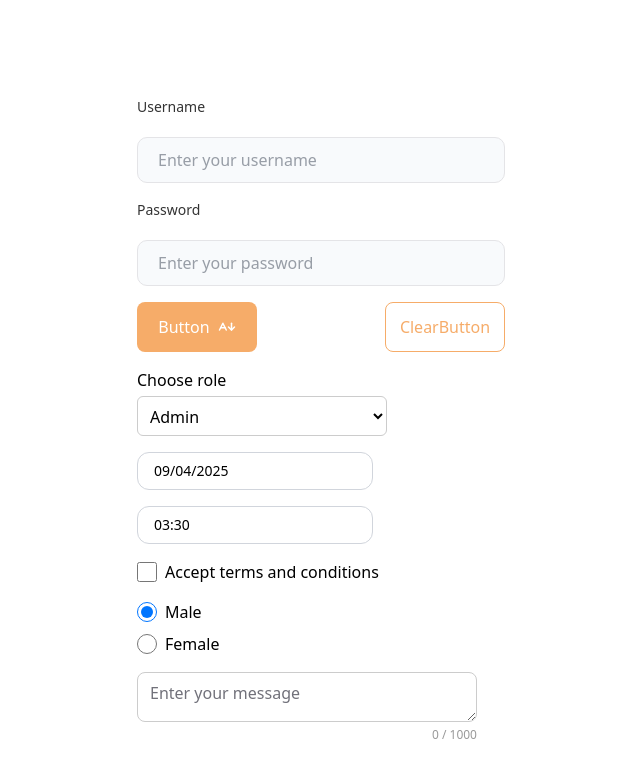
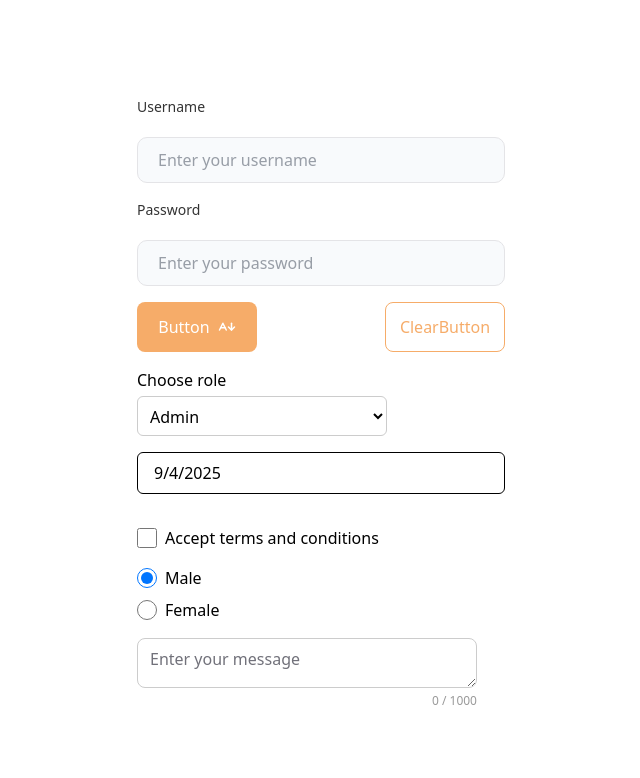
Before and after one commit to PhuocHuynh63/PhotoGo_FE, a Next.js app: page / in a window 1280 px wide. Shown: the top 778 px of the page, without its empty margins (319-959 px from the left). Built offline with nearby package versions, Linux system fonts and the light colour scheme.

Commit message:
replace react-datepicker with react-day-picker in DatePicker component; update TimePicker to comment out DatePicker usage

```diff
--- a/package.json
+++ b/package.json
@@ -19,7 +19,7 @@
     "next-auth": "^4.24.11",
     "photogofe": "file:",
     "react": "^19.0.0",
-    "react-datepicker": "^8.2.1",
+    "react-day-picker": "^9.6.5",
     "react-dom": "^19.0.0",
     "react-hook-form": "^7.55.0",
     "sass": "^1.86.0",
--- a/src/components/Atoms/DatePicker/index.tsx
+++ b/src/components/Atoms/DatePicker/index.tsx
@@ -1,8 +1,8 @@
 'use client';
 
-import React from 'react';
-import DatePicker from 'react-datepicker';
-import 'react-datepicker/dist/react-datepicker.css';
+import React, { useState } from 'react';
+import { DayPicker } from 'react-day-picker';
+import 'react-day-picker/dist/style.css';
 
 export default function CustomDatePicker({
     value,
@@ -13,28 +13,46 @@ export default function CustomDatePicker({
     onChange: (date: Date | null) => void;
     placeholder?: string;
 }) {
-    const today = new Date();
-    today.setHours(0, 0, 0, 0);
+    const [open, setOpen] = useState(false);
+
+    const handleDateSelect = (date: Date | undefined) => {
+        onChange(date || null);
+        setOpen(false);
+    };
+
+    const formatDate = (date: Date | null) => {
+        return date ? date.toLocaleDateString('vi-VN') : '';
+    };
 
     return (
         <div className="relative w-full">
-            <DatePicker
-                selected={value}
-                onChange={onChange}
-                placeholderText={placeholder}
-                dateFormat="dd/MM/yyyy"
-                minDate={today}
-                className="w-full rounded-xl border border-gray-300 px-4 py-2 text-sm outline-none focus:border-primary focus:ring-2 focus:ring-primary"
-                onKeyDown={(e) => {
-                    const allowedKeys = [
-                        'Tab', 'ArrowLeft', 'ArrowRight', 'Backspace', 'Delete',
-                        ...'0123456789/'.split('')
-                    ];
-                    if (!allowedKeys.includes(e.key)) {
-                        e.preventDefault();
-                    }
-                }}
+            <input
+                type="text"
+                readOnly
+                className="w-full px-4 py-2 border rounded-md cursor-pointer bg-white"
+                placeholder={placeholder}
+                value={formatDate(value)}
+                onClick={() => setOpen(!open)}
             />
+            {open && (
+                <div className="absolute p-2 z-10 mt-2 bg-white border rounded-md shadow-md">
+                    <DayPicker
+                        mode="single"
+                        selected={value || undefined}
+                        onSelect={handleDateSelect}
+                        disabled={{ before: new Date() }}
+                        defaultMonth={value || new Date()}
+                        classNames={{
+                            selected: 'text-white rounded-full',
+                            today: 'bg-gray-100 text-blue-600',
+                        }}
+                        modifiersClassNames={{
+                            selected: 'var(--bg-orange) text-white',
+                            today: 'bg-gray-100 text-blue-600',
+                        }}
+                    />
+                </div>
+            )}
         </div>
     );
 }
--- a/src/components/Atoms/TimePicker/index.tsx
+++ b/src/components/Atoms/TimePicker/index.tsx
@@ -1,8 +1,6 @@
 'use client';
 
 import React from 'react';
-import DatePicker from 'react-datepicker';
-import 'react-datepicker/dist/react-datepicker.css';
 
 export default function TimePicker({
     value,
@@ -15,7 +13,7 @@ export default function TimePicker({
 }) {
     return (
         <div className="relative w-full">
-            <DatePicker
+            {/* <DatePicker
                 selected={value}
                 onChange={onChange}
                 showTimeSelect
@@ -25,7 +23,7 @@ export default function TimePicker({
                 dateFormat="HH:mm"
                 placeholderText={placeholder}
                 className="w-full rounded-xl border border-gray-300 px-4 py-2 text-sm outline-none focus:border-primary focus:ring-2 focus:ring-primary"
-            />
+            /> */}
         </div>
     );
 }
```
Also changed, not shown: 1 other file (tests, documents, lock files or other folders).
